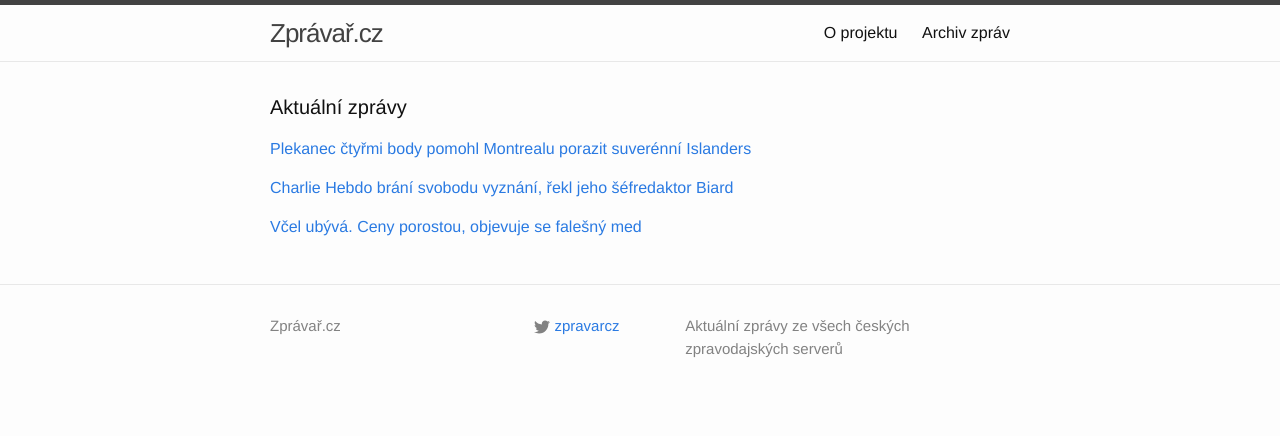
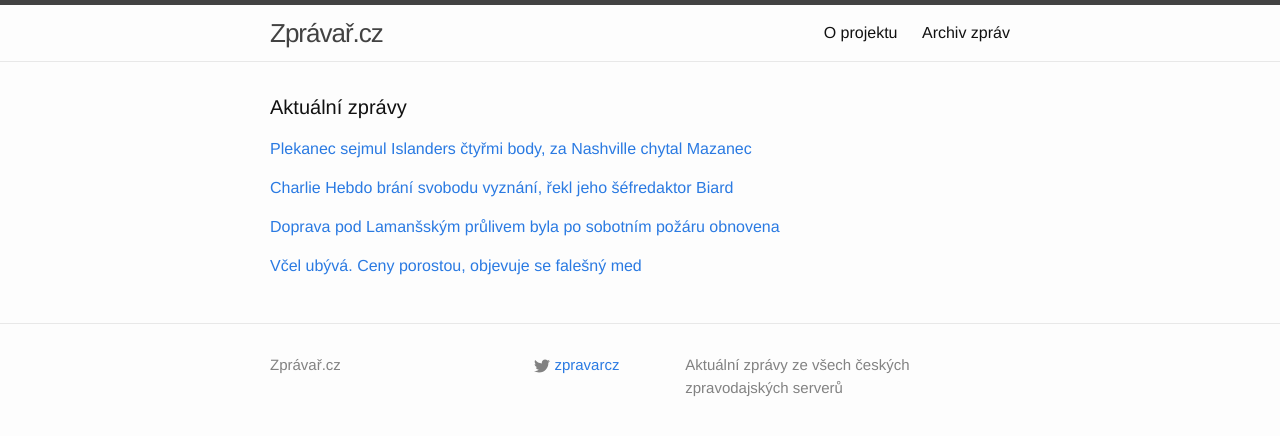
Before and after one commit to adliska/zpravar, a Jekyll site: the page built from index.html, in a window 1280 px wide. Shown: the top 436 px of the page. Built offline with Jekyll 4.4.1, drawn with Linux system fonts in a browser that asks for light colours.

Commit message:
zpravar news update

```diff
--- a/index.html
+++ b/index.html
@@ -5,9 +5,10 @@ layout: default
 <div class="home">
     <h1 class="page-heading">Aktuální zprávy</h1>
 
-<p><a href="javascript:;" onclick="toggle_visibility('zpravy0')">Plekanec čtyřmi body pomohl Montrealu porazit suverénní Islanders</a></p>
+<p><a href="javascript:;" onclick="toggle_visibility('zpravy0')">Plekanec sejmul Islanders čtyřmi body, za Nashville chytal Mazanec</a></p>
 <div id="zpravy0" style="display:none">
 <ul>
+<li><a href=http://www.tyden.cz/rubriky/sport/hokej/nhl/plekanec-sejmul-islanders-ctyrmi-body-za-nashville-chytal-mazanec_330476.html>Plekanec sejmul Islanders čtyřmi body, za Nashville chytal Mazanec - www.tyden.cz</a></li>
 <li><a href=http://www.denik.cz/hokej/plekanec-se-blyskl-ctyrmi-body-mazanec-si-pripsal-prvni-start-20150118.html>Plekanec čtyřmi body pomohl Montrealu porazit suverénní Islanders - www.denik.cz</a></li>
 <li><a href=http://hokej.idnes.cz/plekanec-zazaril-ctyrmi-body-diw-/nhl.aspx?c=A150118_073544_nhl_Mkr>Plekanec zazářil čtyřmi body, Mrázek vychytal už třetí výhru v řadě - hokej.idnes.cz</a></li>
 <li><a href=http://www.rozhlas.cz/_zprava/tomas-plekanec-ctyrmi-body-tahl-montreal-k-vyhre-pomohl-i-hudler--1444907>Tomáš Plekanec čtyřmi body táhl Montreal, k výhře pomohl i Hudler - www.rozhlas.cz</a></li>
@@ -22,8 +23,15 @@ layout: default
 <li><a href=http://www.ceskenoviny.cz/zpravy/zpravy/charlie-hebdo-brani-svobodu-vyznani-rekl-jeho-sefredaktor-biard/1170245>Charlie Hebdo brání svobodu vyznání, řekl jeho šéfredaktor Biard - www.ceskenoviny.cz</a></li>
 <li><a href=http://zpravy.aktualne.cz/zahranici/dve-petiny-francouzu-jsou-proti-tisteni-karikatur-mohameda/r~71130b169eda11e4a7d8002590604f2e/>Dvě pětiny Francouzů jsou proti tištění karikatur Mohameda - zpravy.aktualne.cz</a></li>
 </ul>
-</div><p><a href="javascript:;" onclick="toggle_visibility('zpravy2')">Včel ubývá. Ceny porostou, objevuje se falešný med</a></p>
+</div><p><a href="javascript:;" onclick="toggle_visibility('zpravy2')">Doprava pod Lamanšským průlivem byla po sobotním požáru obnovena</a></p>
 <div id="zpravy2" style="display:none">
+<ul>
+<li><a href=http://www.novinky.cz/zahranicni/evropa/359069-doprava-pod-lamansskym-prulivem-byla-po-sobotnim-pozaru-obnovena.html>Doprava pod Lamanšským průlivem byla po sobotním požáru obnovena - www.novinky.cz</a></li>
+<li><a href=http://www.ceskenoviny.cz/zpravy/zpravy/doprava-pod-lamansskym-prulivem-byla-po-sobotnim-pozaru-obnovena/1170252>Doprava pod Lamanšským průlivem byla po sobotním požáru obnovena - www.ceskenoviny.cz</a></li>
+<li><a href=http://zpravy.idnes.cz/tunel-lamanssky-pruliv-vlaky-pozar-db2-/zahranicni.aspx?c=A150118_072356_zahranicni_hv>Pod Lamanšským průlivem po požáru opět jezdí vlaky - zpravy.idnes.cz</a></li>
+</ul>
+</div><p><a href="javascript:;" onclick="toggle_visibility('zpravy3')">Včel ubývá. Ceny porostou, objevuje se falešný med</a></p>
+<div id="zpravy3" style="display:none">
 <ul>
 <li><a href=http://www.rozhlas.cz/_zprava/vcel-ubyva-ceny-porostou-objevuje-se-falesny-med--1444912>Včel ubývá. Ceny porostou, objevuje se falešný med - www.rozhlas.cz</a></li>
 <li><a href=http://www.rozhlas.cz/_zprava/chovy-vcel-v-ceske-republice-decimuji-choroby-hrozi-ze-vyhyne-az-tretina-vcelstev--1444891>Chovy včel v České republice decimují choroby. Hrozí, že vyhyne až třetina včelstev - www.rozhlas.cz</a></li>
```
